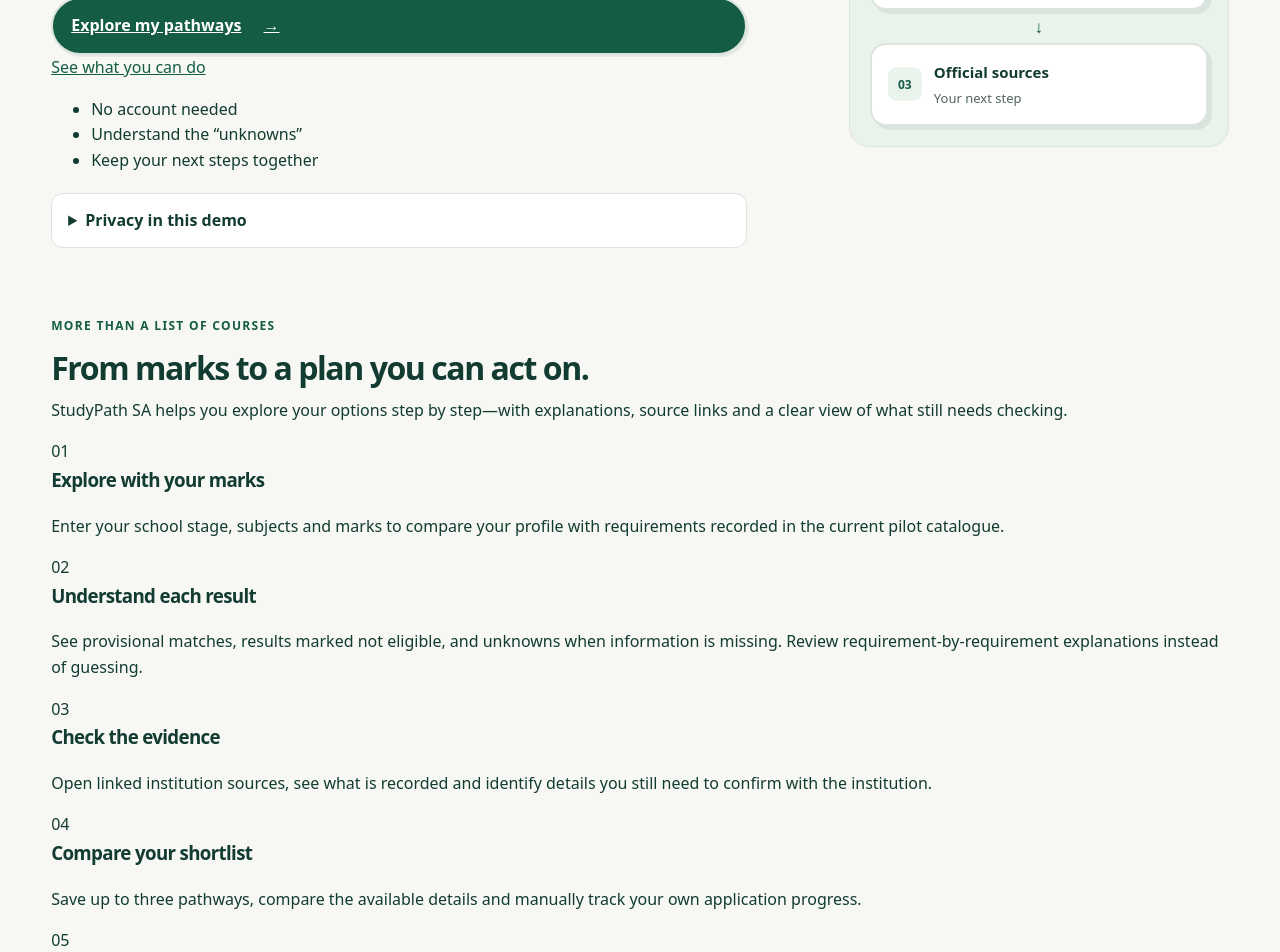
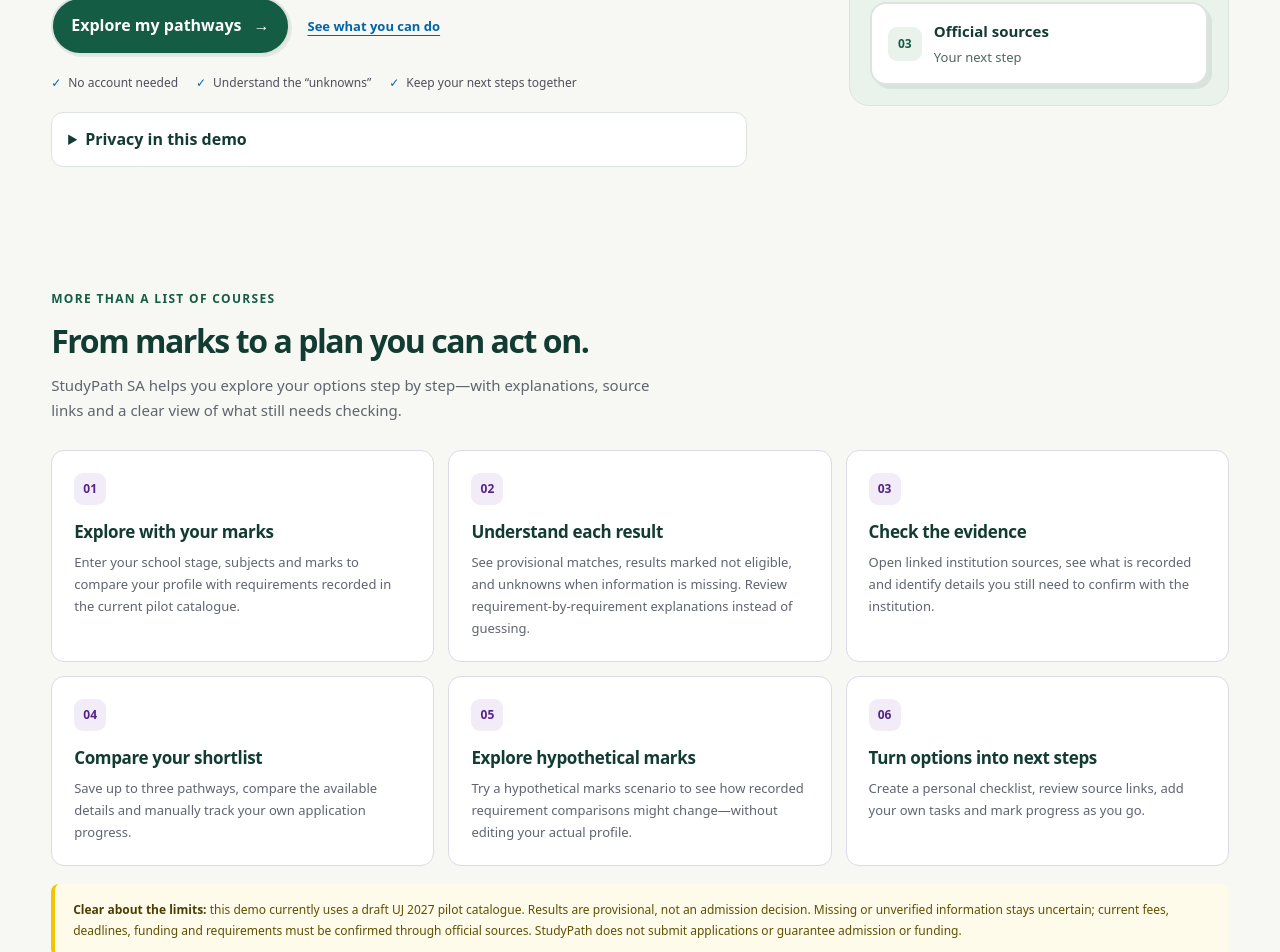
Before and after one commit to s1xte3n/studypath-sa, a React (Vite) app: page / in a window 1280 px wide. Shown: the part 480-1432 px from the top of the page. Built offline with nearby package versions, Linux system fonts and the light colour scheme.

Commit message:
Style homepage capability section responsively

```diff
--- a/src/styles.css
+++ b/src/styles.css
@@ -1484,3 +1484,32 @@ body,
   .action-plan-add-controls { grid-template-columns: minmax(0, 1fr) auto; align-items: center; }
   .action-plan-add-controls .secondary-button { justify-self: stretch; }
 }
+
+
+/* Homepage value proposition: make the benefits visible before asking learners to enter marks. */
+.hero-actions{display:flex;align-items:center;gap:18px;flex-wrap:wrap;margin:0 0 18px}
+.hero-cta{display:inline-flex;align-items:center;justify-content:center;gap:12px;text-decoration:none;min-height:48px}
+.hero-secondary-link{font-size:13px;font-weight:700;color:#0065A8;text-underline-offset:4px}
+.hero-proof-points{display:flex;flex-wrap:wrap;gap:9px 18px;padding:0;margin:0;list-style:none;color:#514c5c;font-size:12px}
+.hero-proof-points li:before{content:"✓";font-weight:800;color:#0065A8;margin-right:7px}
+.capabilities-section{padding:54px 0 18px}
+.capabilities-intro{max-width:660px;margin-bottom:26px}
+.capabilities-intro h2{max-width:560px;margin-bottom:12px}
+.capabilities-intro>p:last-child{max-width:610px;color:#5f6470;font-size:15px;line-height:1.7;margin-bottom:0}
+.capabilities-grid{display:grid;grid-template-columns:repeat(3,minmax(0,1fr));gap:14px}
+.capability-card{min-width:0;padding:22px;border:1px solid #ddd9e6;border-radius:13px;background:#fff}
+.capability-number{display:grid;place-items:center;width:32px;height:32px;border-radius:9px;background:#f1ecf8;color:#542583;font-size:12px;font-weight:800}
+.capability-card h3{font-size:17px;line-height:1.3;letter-spacing:-.35px;margin:16px 0 8px}
+.capability-card p{font-size:13px;line-height:1.7;color:#5f6470;margin:0}
+.capabilities-scope{margin:18px 0 0;padding:16px 18px;border-left:4px solid #f5c400;border-radius:8px;background:#fffbea;color:#5f4f00;font-size:12px;line-height:1.7}
+.capabilities-scope strong{color:#493d00}
+.theme-dark .hero-proof-points{color:#e2d9e9}
+.theme-dark .hero-secondary-link{color:#8bcfff}
+.theme-dark .capability-card{background:#211b28;border-color:#41374a}
+.theme-dark .capability-card h3{color:#f7f1fb}
+.theme-dark .capability-card p,.theme-dark .capabilities-intro>p:last-child{color:#c7bdd0}
+.theme-dark .capability-number{background:#2a2035;color:#eadcff}
+.theme-dark .capabilities-scope{background:#332d18;border-color:#665a25;color:#f4e9a5}
+.theme-dark .capabilities-scope strong{color:#fff0a8}
+@media(max-width:850px){.capabilities-grid{grid-template-columns:repeat(2,minmax(0,1fr))}}
+@media(max-width:600px){.hero-actions{align-items:stretch;flex-direction:column;gap:12px}.hero-cta{width:100%}.hero-secondary-link{text-align:center;padding:5px}.hero-proof-points{display:grid;gap:8px}.capabilities-section{padding:38px 0 12px}.capabilities-grid{grid-template-columns:1fr}.capability-card{padding:19px}.capabilities-scope{padding:14px}}
```
